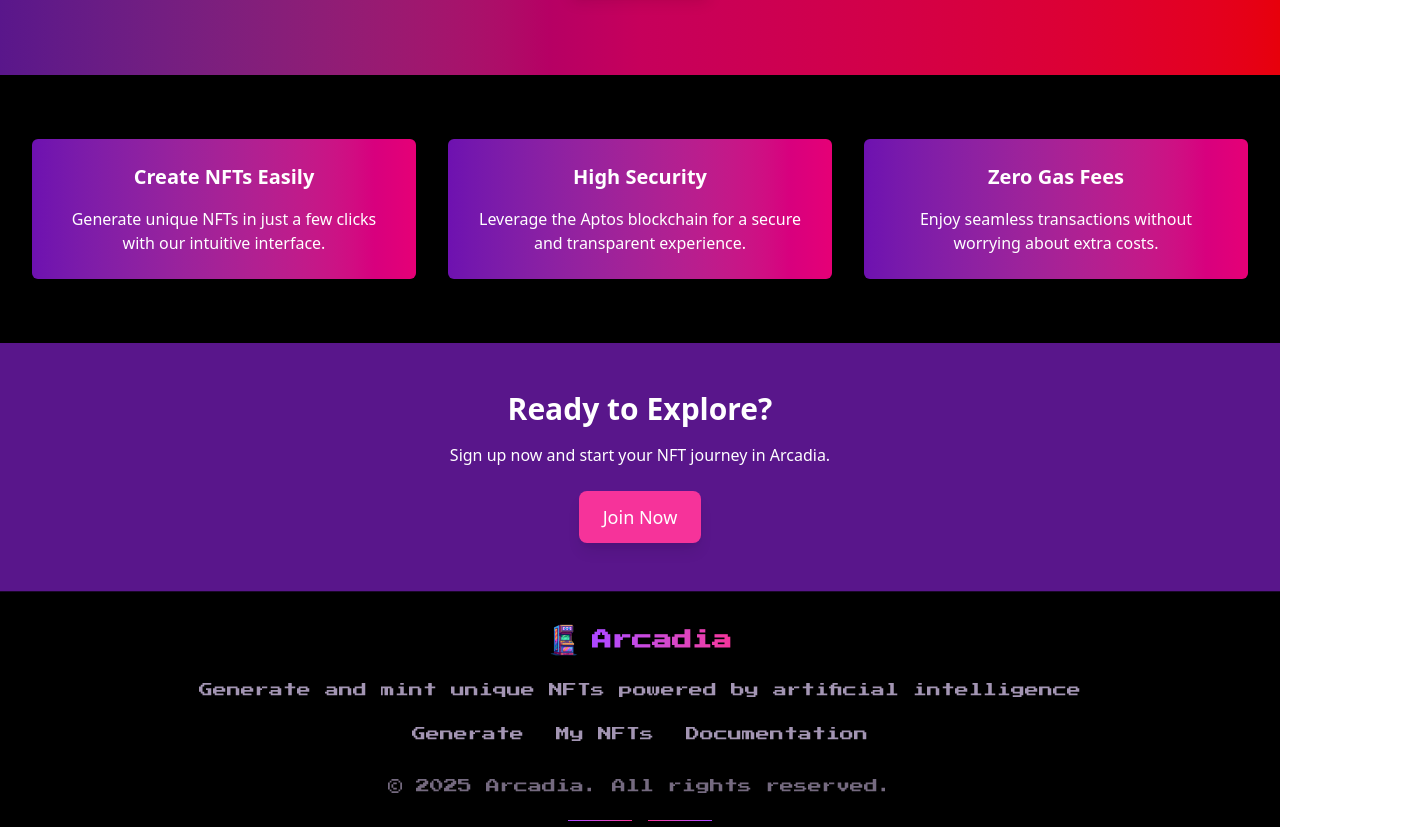
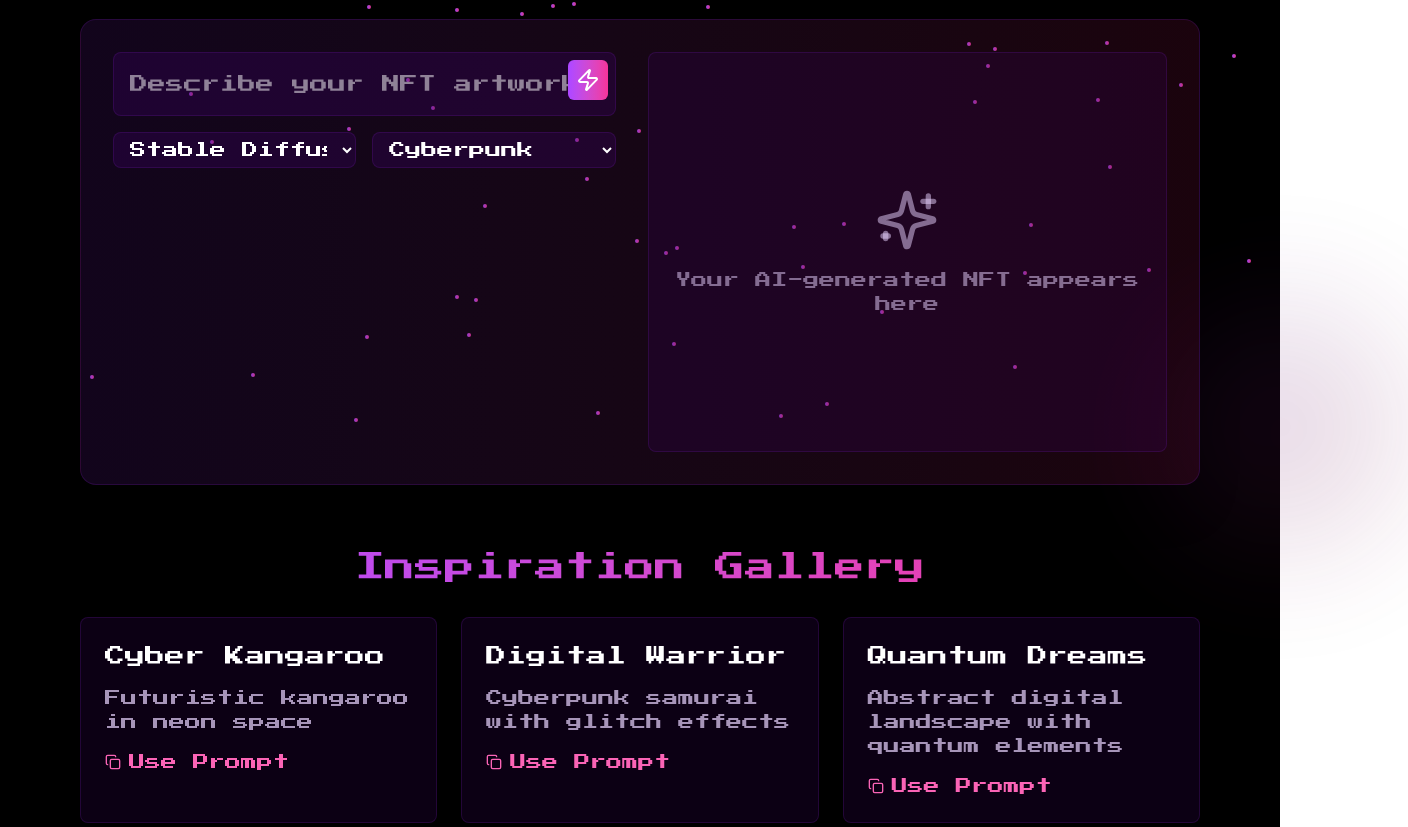
Before and after one commit to Karan-Palan/arcadia, a React (Vite) app in the folder client/: page / in a window 1280 px wide. Shown: the part 373-1200 px from the top of the page, 1408 px wide, since content can reach past the window. Built offline with nearby package versions, Linux system fonts and the light colour scheme; what @aptos-labs/ts-sdk would draw is missing.

Commit message:
add: landing page

```diff
--- a/client/src/components/landingPage.tsx
+++ b/client/src/components/landingPage.tsx
@@ -1,44 +1,134 @@
+import { useState } from 'react';
+import { Sparkles, Zap, Copy, RefreshCw } from 'lucide-react';
+
 const LandingPage = () => {
+  const [prompt, setPrompt] = useState('');
+  const [generatedImage, setGeneratedImage] = useState('');
+  const generateImage = () => {
+    // Placeholder for image generation logic
+    setGeneratedImage('/placeholder-image.jpg');
+  };
   return (
-    <div className="bg-black text-white font-sans">
+    <div className="min-h-screen bg-black text-white overflow-hidden">
+       <div className="absolute inset-0 pointer-events-none animate-pulse">
+        {[...Array(100)].map((_, i) => (
+          <div
+            key={i}
+            className={`absolute w-1 h-1 bg-gradient-to-r from-purple-500 to-pink-500 rounded-full
+              animate-star-twinkle delay-${Math.floor(Math.random() * 5)}s`}
+            style={{
+              left: `${Math.random() * 100}%`,
+              top: `${Math.random() * 100}%`,
+              animationDuration: `${Math.random() * 3 + 2}s`
+            }}
+          />
+        ))}
+      </div>
+      {/* Gradient Background Elements */}
+      <div className="absolute inset-0 pointer-events-none">
+        <div className="absolute top-0 left-0 w-64 h-64 bg-gradient-to-br from-purple-900/50 to-pink-900/50 rounded-full blur-3xl opacity-30 -translate-x-1/2 -translate-y-1/2" />
+        <div className="absolute bottom-0 right-0 w-64 h-64 bg-gradient-to-br from-purple-900/50 to-pink-900/50 rounded-full blur-3xl opacity-30 translate-x-1/2 translate-y-1/2" />
+      </div>
+      {/* Main Content Container */}
+      <div className="relative z-10 container mx-auto px-4 py-16 max-w-6xl">
+        {/* Header */}
+        <header className="text-center mb-16">
+          <h1 className="text-6xl font-bold mb-4 bg-gradient-to-r from-purple-500 to-pink-500 bg-clip-text text-transparent">
+            NFT Nexus
+          </h1>
+          <p className="text-xl text-purple-200/70 max-w-2xl mx-auto">
+            Transform your creative vision into blockchain-ready digital art with cutting-edge AI generation
+          </p>
+        </header>
+        {/* Generator Section */}
+        <section className="bg-gradient-to-r from-purple-900/20 to-pink-900/20 border border-purple-900/30 rounded-2xl p-8 shadow-2xl">
+          <div className="flex flex-col md:flex-row gap-8">
+            {/* Prompt Input */}
+            <div className="flex-grow space-y-4">
+              <div className="relative">
+                <input
+                  value={prompt}
+                  onChange={(e) => setPrompt(e.target.value)}
+                  placeholder="Describe your NFT artwork..."
+                  className="w-full h-16 rounded-lg bg-purple-950/30 border border-purple-900/30 px-4 text-white text-lg focus:outline-none focus:ring-2 focus:ring-pink-500"
+                />
+                <button
+                  onClick={generateImage}
+                  className="absolute right-2 top-2 bg-gradient-to-r from-purple-500 to-pink-500 p-2 rounded-md hover:opacity-80 transition-opacity"
+                >
+                  <Zap size={24} />
+                </button>
+              </div>
 
-      {/* Hero Section */}
-      <header className="text-center py-20 bg-gradient-to-r from-purple-900 via-pink-700 to-red-600">
-        <h1 className="text-5xl font-bold mb-6 bg-gradient-to-r from-pink-400 to-purple-500 bg-clip-text text-transparent">
-          Welcome to Arcadia
-        </h1>
-        <p className="text-lg mb-8">
-          The ultimate platform to create, trade, and explore NFTs in a high-stakes, gamified digital arena.
-        </p>
-        <button className="bg-pink-500 hover:bg-pink-600 text-white text-lg px-6 py-3 rounded-lg shadow-lg transition-transform transform hover:scale-105">
-          Get Started
-        </button>
-      </header>
-
-      {/* Features Section */}
-      <section className="py-16 px-8 grid grid-cols-1 md:grid-cols-3 gap-8">
-        <div className="bg-gradient-to-r from-purple-800 to-pink-600 p-6 rounded-md shadow-lg text-center transform transition-transform hover:-translate-y-2">
-          <h2 className="text-xl font-semibold mb-4">Create NFTs Easily</h2>
-          <p>Generate unique NFTs in just a few clicks with our intuitive interface.</p>
-        </div>
-        <div className="bg-gradient-to-r from-purple-800 to-pink-600 p-6 rounded-md shadow-lg text-center transform transition-transform hover:-translate-y-2">
-          <h2 className="text-xl font-semibold mb-4">High Security</h2>
-          <p>Leverage the Aptos blockchain for a secure and transparent experience.</p>
-        </div>
-        <div className="bg-gradient-to-r from-purple-800 to-pink-600 p-6 rounded-md shadow-lg text-center transform transition-transform hover:-translate-y-2">
-          <h2 className="text-xl font-semibold mb-4">Zero Gas Fees</h2>
-          <p>Enjoy seamless transactions without worrying about extra costs.</p>
-        </div>
-      </section>
-
-      {/* Call to Action */}
-      <section className="text-center py-12 bg-purple-900">
-        <h2 className="text-3xl font-bold mb-4">Ready to Explore?</h2>
-        <p className="mb-6">Sign up now and start your NFT journey in Arcadia.</p>
-        <button className="bg-pink-500 hover:bg-pink-600 text-white text-lg px-6 py-3 rounded-lg shadow-lg transition-transform transform hover:scale-105">
-          Join Now
-        </button>
-      </section>
+              {/* Model & Style Selectors */}
+              <div className="flex space-x-4">
+                <select className="w-1/2 bg-purple-950/30 border border-purple-900/30 rounded-lg px-3 py-2 text-white">
+                  <option>Stable Diffusion</option>
+                  <option>FLUX.1-dev</option>
+                </select>
+                <select className="w-1/2 bg-purple-950/30 border border-purple-900/30 rounded-lg px-3 py-2 text-white">
+                  <option>Cyberpunk</option>
+                  <option>Vaporwave</option>
+                  <option>Anime</option>
+                </select>
+              </div>
+            </div>
+            {/* Generated Image Preview */}
+            <div className="w-1/2 min-h-[400px] bg-purple-950/20 border border-purple-900/30 rounded-lg flex items-center justify-center">
+              {generatedImage ? (
+                <img
+                  src={generatedImage}
+                  alt="Generated NFT"
+                  className="max-w-full max-h-full object-contain rounded-lg"
+                />
+              ) : (
+                <div className="text-center text-purple-200/50">
+                  <Sparkles size={64} className="mx-auto mb-4" />
+                  <p>Your AI-generated NFT appears here</p>
+                </div>
+              )}
+            </div>
+          </div>
+          {/* Action Buttons */}
+          {generatedImage && (
+            <div className="mt-8 flex justify-center space-x-4">
+              <button className="bg-gradient-to-r from-purple-500 to-pink-500 px-6 py-3 rounded-lg hover:opacity-80">
+                Mint NFT
+              </button>
+              <button className="border border-pink-500 text-pink-400 px-6 py-3 rounded-lg hover:bg-pink-500/10">
+                <RefreshCw size={20} className="mr-2 inline" /> Regenerate
+              </button>
+            </div>
+          )}
+        </section>
+        {/* Example Prompts Section */}
+        <section className="mt-16">
+          <h2 className="text-center text-3xl mb-8 bg-gradient-to-r from-purple-500 to-pink-500 bg-clip-text text-transparent">
+            Inspiration Gallery
+          </h2>
+          <div className="grid md:grid-cols-3 gap-6">
+            {[
+              { title: 'Cyber Kangaroo', prompt: 'Futuristic kangaroo in neon space' },
+              { title: 'Digital Warrior', prompt: 'Cyberpunk samurai with glitch effects' },
+              { title: 'Quantum Dreams', prompt: 'Abstract digital landscape with quantum elements' }
+            ].map((example, index) => (
+              <div
+                key={index}
+                className="bg-purple-950/20 border border-purple-900/30 rounded-lg p-6 hover:border-pink-500/50 transition-all group"
+              >
+                <h3 className="text-xl mb-4 text-white">{example.title}</h3>
+                <p className="text-purple-200/70 mb-4">{example.prompt}</p>
+                <button
+                  onClick={() => setPrompt(example.prompt)}
+                  className="flex items-center text-pink-400 hover:text-pink-300"
+                >
+                  <Copy size={16} className="mr-2" /> Use Prompt
+                </button>
+              </div>
+            ))}
+          </div>
+        </section>
+      </div>
     </div>
   );
 };
```
Also changed, not shown: client/public/placeholder-image.jpg (added).
